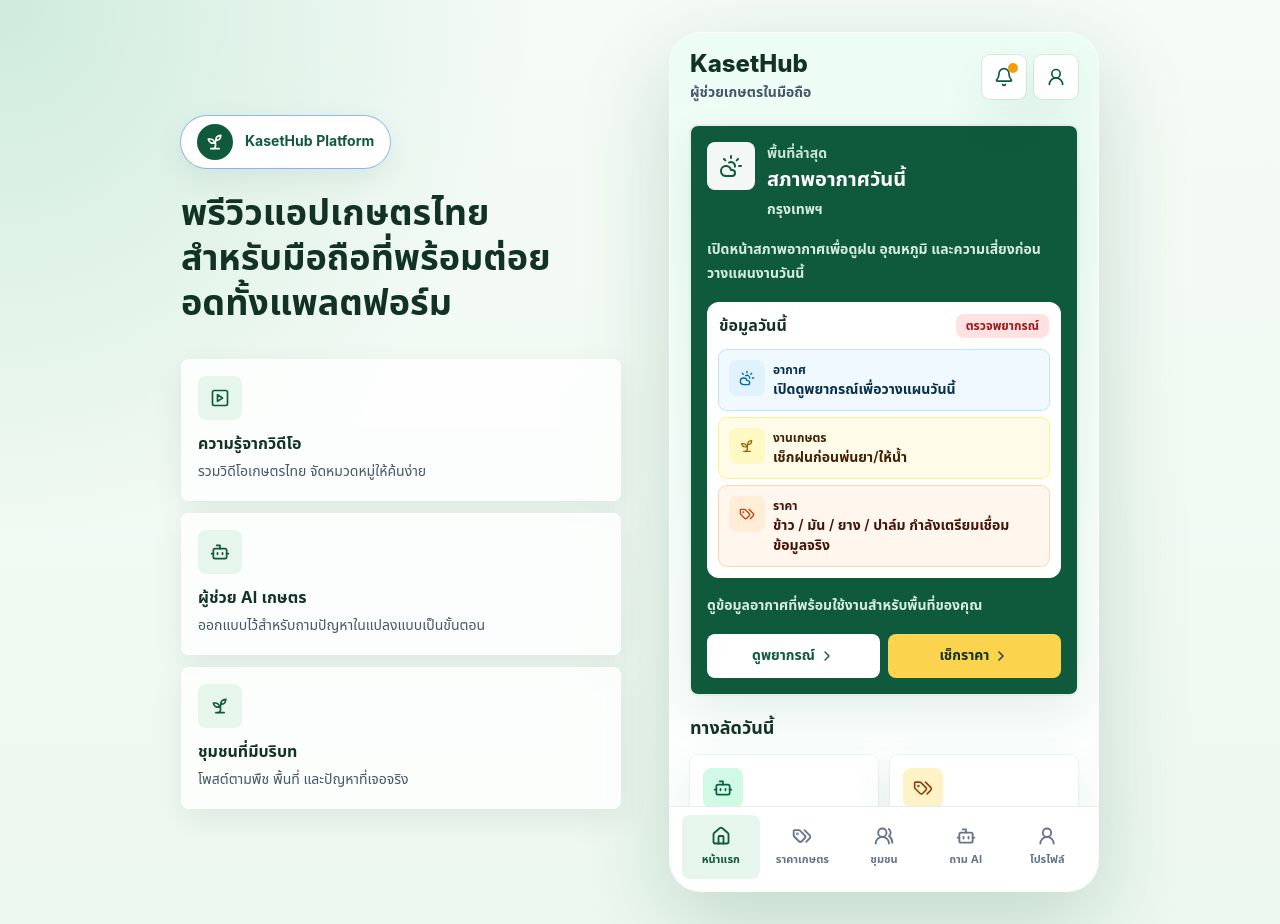
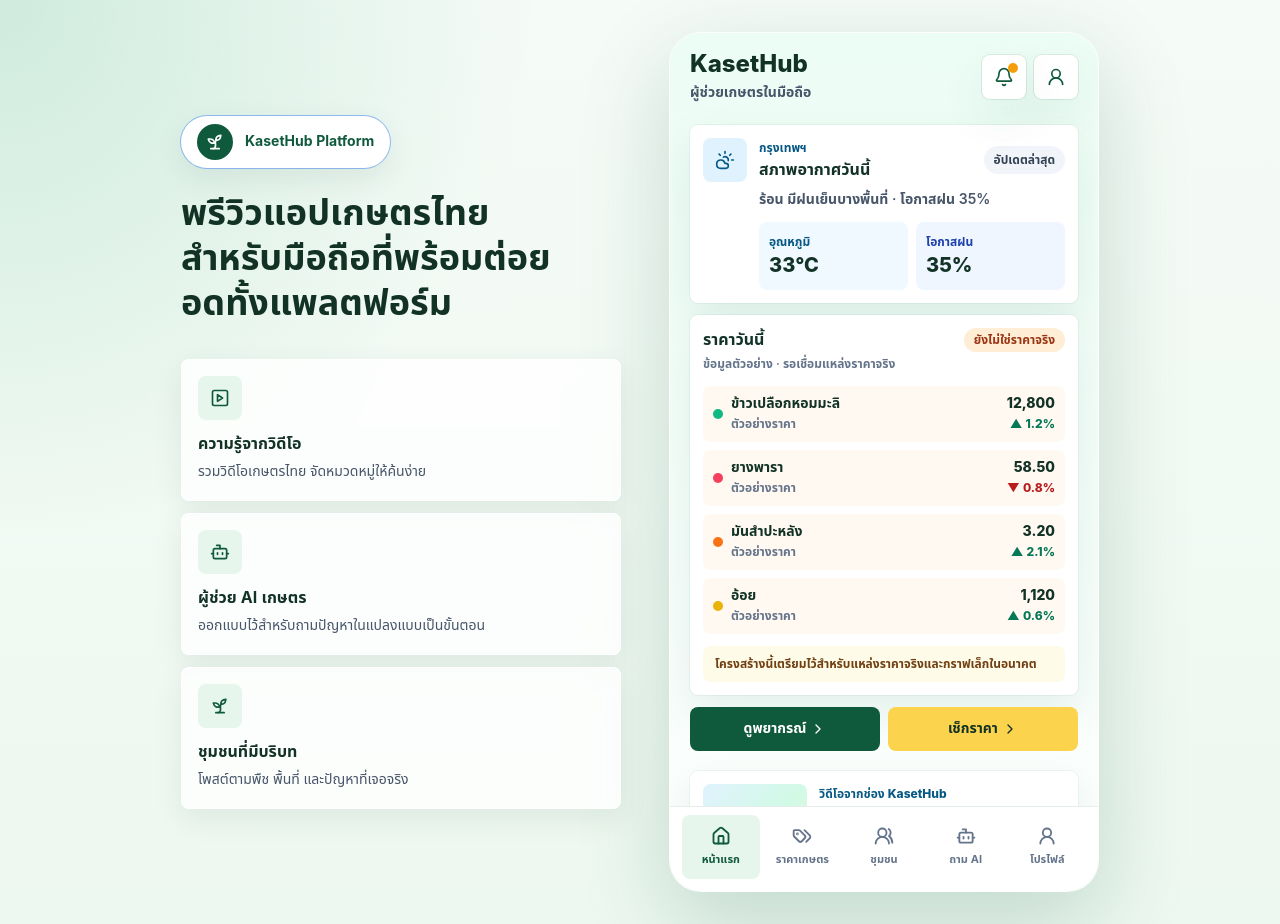
Before and after one commit to thana10-star/KasetHub-Platform, a React (Vite) app: page /app in a window 1280 px wide. Built offline with nearby package versions, Linux system fonts and the light colour scheme; no server answers.

Commit message:
style(home): polish weather price and video sections

```diff
--- a/src/routes/AppHomePage.tsx
+++ b/src/routes/AppHomePage.tsx
@@ -3,14 +3,13 @@
 import { useWeather } from '@/hooks/useWeather';
 import { buildHomeFarmHubViewModel } from '@/routes/home-farm-hub-model';
 import {
-  AlertTriangle,
   Bell,
   BookOpenCheck,
   Bot,
   Calculator,
   ChevronRight,
-  CloudRain,
   CloudSun,
+  PlaySquare,
   Sprout,
   Tags,
   UserRound,
@@ -64,7 +63,43 @@
 ] as const;
 
 const priceCategories = ['ข้าว', 'มันสำปะหลัง', 'ยางพารา', 'ปาล์มน้ำมัน'] as const;
-const dailyInsightPriceCopy = 'ข้าว / มัน / ยาง / ปาล์ม กำลังเตรียมเชื่อมข้อมูลจริง';
+const priceSnapshotItems = [
+  {
+    change: '1.2%',
+    direction: 'up',
+    dotTone: 'bg-emerald-500',
+    name: 'ข้าวเปลือกหอมมะลิ',
+    value: '12,800',
+  },
+  {
+    change: '0.8%',
+    direction: 'down',
+    dotTone: 'bg-rose-500',
+    name: 'ยางพารา',
+    value: '58.50',
+  },
+  {
+    change: '2.1%',
+    direction: 'up',
+    dotTone: 'bg-orange-500',
+    name: 'มันสำปะหลัง',
+    value: '3.20',
+  },
+  {
+    change: '0.6%',
+    direction: 'up',
+    dotTone: 'bg-yellow-500',
+    name: 'อ้อย',
+    value: '1,120',
+  },
+] as const;
+
+const latestVideoPreview = {
+  ctaHref: '/app/youtube',
+  description: 'กำลังเตรียมเชื่อมวิดีโอล่าสุดจากช่อง',
+  subtitle: 'วิดีโอจากช่อง KasetHub',
+  title: 'วิดีโอล่าสุดจากช่อง',
+} as const;
 
 function getWeatherSummary(input: { rainChancePercent: number; temperatureC: number; windKph: number }) {
   if (input.rainChancePercent >= 70) return 'ฝนมีโอกาสสูง วางแผนงานกลางแจ้งอย่างระวัง';
@@ -73,29 +108,14 @@
   return 'เหมาะสำหรับเช็กงานในไร่ก่อนเริ่มวัน';
 }
 
-function getWeatherInsightText(input: {
+function getWeatherStripSummary(input: {
   conditionLabel?: string;
-  hasWeatherValues: boolean;
+  hasWeatherDisplayValues: boolean;
   rainChancePercent: number;
-  temperatureC: number;
 }) {
-  if (!input.hasWeatherValues) return 'เปิดดูพยากรณ์เพื่อวางแผนวันนี้';
+  if (!input.hasWeatherDisplayValues) return 'เปิดดูพยากรณ์เพื่อวางแผนวันนี้';
 
-  const conditionLabel = input.temperatureC >= 35 ? 'ร้อน' : (input.conditionLabel ?? 'อากาศวันนี้');
-  return `${conditionLabel} มีโอกาสฝน ${input.rainChancePercent}%`;
-}
-
-function getFarmWorkInsight(input: {
-  hasWeatherValues: boolean;
-  rainChancePercent: number;
-  temperatureC: number;
-  windKph: number;
-}) {
-  if (!input.hasWeatherValues) return 'เช็กฝนก่อนพ่นยา/ให้น้ำ';
-  if (input.rainChancePercent >= 70) return 'เลี่ยงพ่นยาและงานกลางแจ้งหนัก';
-  if (input.windKph >= 24) return 'ลมแรง เช็กก่อนพ่นยา';
-  if (input.temperatureC >= 35) return 'จัดน้ำและพักงานหนักช่วงร้อน';
-  return 'เช็กฝนก่อนพ่นยา/ให้น้ำ';
+  return `${input.conditionLabel ?? 'อากาศวันนี้'} · โอกาสฝน ${input.rainChancePercent}%`;
 }
 
 export function AppHomePage() {
@@ -107,57 +127,14 @@
   const temperatureC = Math.round(currentWeather?.temperatureC ?? todayWeather.maxTempC);
   const windKph = Math.round(currentWeather?.windKph ?? todayWeather.windKph);
   const rainChancePercent = todayWeather.rainChancePercent;
-  const hasLiveWeatherSummary = forecast.apiStatus === 'ready' && !forecast.isFallback;
-  const hasWeatherValues =
-    hasLiveWeatherSummary && Number.isFinite(temperatureC) && Number.isFinite(rainChancePercent);
-  const hasHighRiskWeather =
-    hasWeatherValues && (rainChancePercent >= 70 || temperatureC >= 35 || windKph >= 24);
-  const needsWeatherCheck = !hasWeatherValues;
+  const hasLiveWeatherMode = forecast.apiStatus === 'ready' && !forecast.isFallback;
+  const hasWeatherDisplayValues = Number.isFinite(temperatureC) && Number.isFinite(rainChancePercent);
   const weatherSummary = getWeatherSummary({ rainChancePercent, temperatureC, windKph });
-  const weatherInsightText = getWeatherInsightText({
+  const weatherStripSummary = getWeatherStripSummary({
     conditionLabel: currentWeather?.conditionLabel ?? todayWeather.conditionLabel,
-    hasWeatherValues,
+    hasWeatherDisplayValues,
     rainChancePercent,
-    temperatureC,
   });
-  const farmWorkInsight = getFarmWorkInsight({
-    hasWeatherValues,
-    rainChancePercent,
-    temperatureC,
-    windKph,
-  });
-  const WeatherInsightIcon = hasWeatherValues && rainChancePercent >= 50 ? CloudRain : CloudSun;
-  const FarmInsightIcon = hasHighRiskWeather ? AlertTriangle : Sprout;
-  const heroStatusLabel = hasHighRiskWeather ? 'ควรระวัง' : needsWeatherCheck ? 'ตรวจพยากรณ์' : 'พร้อมวางแผน';
-  const heroStatusTone =
-    hasHighRiskWeather || needsWeatherCheck ? 'bg-red-100 text-red-800' : 'bg-emerald-100 text-emerald-800';
-  const farmInsightTone = hasHighRiskWeather
-    ? 'bg-red-50 text-red-950 ring-red-200'
-    : 'bg-yellow-50 text-yellow-950 ring-yellow-200';
-  const farmInsightIconTone = hasHighRiskWeather ? 'bg-red-100 text-red-700' : 'bg-yellow-100 text-yellow-700';
-  const dailyInsights = [
-    {
-      icon: WeatherInsightIcon,
-      iconTone: 'bg-sky-100 text-sky-700',
-      label: 'อากาศ',
-      text: weatherInsightText,
-      tone: 'bg-sky-50 text-sky-950 ring-sky-200',
-    },
-    {
-      icon: FarmInsightIcon,
-      iconTone: farmInsightIconTone,
-      label: 'งานเกษตร',
-      text: farmWorkInsight,
-      tone: farmInsightTone,
-    },
-    {
-      icon: Tags,
-      iconTone: 'bg-orange-100 text-orange-700',
-      label: 'ราคา',
-      text: dailyInsightPriceCopy,
-      tone: 'bg-orange-50 text-orange-950 ring-orange-200',
-    },
-  ] as const;
 
   return (
     <div className="min-h-full bg-gradient-to-b from-emerald-50 via-white to-kaset-mist/70">
@@ -188,76 +165,95 @@
           </div>
         </header>
 
-        <section aria-labelledby="home-weather-title">
-          <Card className="overflow-hidden bg-kaset-deep text-white">
-            <div className="grid gap-4 p-4">
+        <section aria-labelledby="home-weather-title" className="grid gap-3">
+          <Card className="overflow-hidden border border-sky-100 bg-white p-3 shadow-card">
             <div className="flex items-start gap-3">
-                <span className="grid h-12 w-12 shrink-0 place-items-center rounded-lg bg-white/95 text-kaset-deep">
-                  <CloudSun aria-hidden="true" className="h-6 w-6" />
+              <span className="grid h-11 w-11 shrink-0 place-items-center rounded-lg bg-sky-100 text-sky-800">
+                <CloudSun aria-hidden="true" className="h-5 w-5" />
               </span>
               <div className="min-w-0 flex-1">
-                  <p className="text-sm font-bold leading-6 text-emerald-50/85">พื้นที่ล่าสุด</p>
-                  <h2 id="home-weather-title" className="text-xl font-extrabold leading-7">
+                <div className="flex flex-wrap items-center justify-between gap-2">
+                  <div className="min-w-0">
+                    <p className="break-words text-xs font-extrabold leading-5 text-sky-800">
+                      {forecast.location.label}
+                    </p>
+                    <h2 id="home-weather-title" className="text-base font-extrabold leading-6 text-kaset-ink">
                       สภาพอากาศวันนี้
                     </h2>
-                  <p className="mt-1 break-words text-sm font-semibold leading-6 text-emerald-50/90">
-                    {forecast.location.label}
+                  </div>
+                  <span
+                    className={`inline-flex min-h-7 shrink-0 items-center gap-1.5 rounded-full px-2.5 text-xs font-extrabold ${
+                      hasLiveWeatherMode ? 'bg-emerald-100 text-emerald-800' : 'bg-slate-100 text-slate-700'
+                    }`}
+                  >
+                    {hasLiveWeatherMode ? <span className="h-2 w-2 rounded-full bg-emerald-500 animate-pulse" /> : null}
+                    {hasLiveWeatherMode ? 'LIVE' : 'อัปเดตล่าสุด'}
+                  </span>
+                </div>
+                <p className="mt-2 break-words text-sm font-semibold leading-5 text-slate-600">
+                  {weatherStripSummary}
+                </p>
+                <div className="mt-3 grid grid-cols-2 gap-2">
+                  <div className="rounded-lg bg-sky-50 p-2.5">
+                    <p className="text-xs font-extrabold leading-5 text-sky-800">อุณหภูมิ</p>
+                    <p className="text-xl font-extrabold leading-7 text-kaset-ink">
+                      {hasWeatherDisplayValues ? `${temperatureC}°C` : '--'}
+                    </p>
+                  </div>
+                  <div className="rounded-lg bg-blue-50 p-2.5">
+                    <p className="text-xs font-extrabold leading-5 text-blue-800">โอกาสฝน</p>
+                    <p className="text-xl font-extrabold leading-7 text-kaset-ink">
+                      {hasWeatherDisplayValues ? `${rainChancePercent}%` : '--'}
                     </p>
                   </div>
                 </div>
-
-              {hasWeatherValues ? (
-                <div className="grid grid-cols-2 gap-2">
-                  <div className="rounded-lg bg-white/12 p-3">
-                    <p className="text-xs font-bold leading-5 text-emerald-50/80">อุณหภูมิ</p>
-                    <p className="text-2xl font-extrabold leading-8">{temperatureC}°C</p>
-                  </div>
-                  <div className="rounded-lg bg-white/12 p-3">
-                    <p className="text-xs font-bold leading-5 text-emerald-50/80">โอกาสฝน</p>
-                    <p className="text-2xl font-extrabold leading-8">{rainChancePercent}%</p>
               </div>
             </div>
-              ) : (
-                <p className="text-sm font-semibold leading-6 text-emerald-50/90">
-                  เปิดหน้าสภาพอากาศเพื่อดูฝน อุณหภูมิ และความเสี่ยงก่อนวางแผนงานวันนี้
+          </Card>
+
+          <Card className="overflow-hidden border border-orange-100 bg-white p-3 shadow-card">
+            <div className="flex items-start justify-between gap-3">
+              <div className="min-w-0">
+                <h2 id="home-price-snapshot-title" className="text-base font-extrabold leading-6 text-kaset-ink">
+                  ราคาวันนี้
+                </h2>
+                <p className="mt-0.5 text-xs font-semibold leading-5 text-slate-500">
+                  ข้อมูลตัวอย่าง · รอเชื่อมแหล่งราคาจริง
                 </p>
-              )}
-
-              <div className="rounded-xl bg-white p-3 text-kaset-ink">
-                <div className="flex items-center justify-between gap-3">
-                  <h3 className="text-base font-extrabold leading-6">ข้อมูลวันนี้</h3>
-                  <span className={`rounded-lg px-2.5 py-1 text-xs font-extrabold ${heroStatusTone}`}>
-                    {heroStatusLabel}
+              </div>
+              <span className="shrink-0 rounded-full bg-orange-100 px-2.5 py-1 text-xs font-extrabold text-orange-800">
+                ยังไม่ใช่ราคาจริง
               </span>
             </div>
             <div className="mt-3 grid gap-2">
-                  {dailyInsights.map((insight) => {
-                    const Icon = insight.icon;
+              {priceSnapshotItems.map((item) => {
+                const isUp = item.direction === 'up';
 
                 return (
-                      <div className={`flex items-start gap-2 rounded-lg p-2.5 ring-1 ${insight.tone}`} key={insight.label}>
-                        <span className={`grid h-9 w-9 shrink-0 place-items-center rounded-lg ${insight.iconTone}`}>
-                          <Icon aria-hidden="true" className="h-4 w-4" />
-                        </span>
+                  <div className="grid grid-cols-[auto_minmax(0,1fr)_auto] items-center gap-2 rounded-lg bg-orange-50/70 px-2.5 py-2" key={item.name}>
+                    <span className={`h-2.5 w-2.5 rounded-full ${item.dotTone}`} />
                     <div className="min-w-0">
-                          <p className="text-xs font-extrabold leading-5">{insight.label}</p>
-                          <p className="break-words text-sm font-semibold leading-5">{insight.text}</p>
+                      <p className="break-words text-sm font-extrabold leading-5 text-kaset-ink">{item.name}</p>
+                      <p className="text-xs font-semibold leading-5 text-slate-500">ตัวอย่างราคา</p>
+                    </div>
+                    <div className="text-right">
+                      <p className="text-sm font-extrabold leading-5 text-kaset-ink">{item.value}</p>
+                      <p className={`text-xs font-extrabold leading-5 ${isUp ? 'text-emerald-700' : 'text-red-700'}`}>
+                        {isUp ? '▲' : '▼'} {item.change}
+                      </p>
                     </div>
                   </div>
                 );
               })}
             </div>
-              </div>
-
-              <div className="flex flex-wrap items-center gap-2">
-                <p className="min-w-0 flex-1 text-sm font-semibold leading-6 text-emerald-50/90">
-                  {hasWeatherValues ? weatherSummary : 'ดูข้อมูลอากาศที่พร้อมใช้งานสำหรับพื้นที่ของคุณ'}
+            <p className="mt-3 rounded-lg bg-yellow-50 px-3 py-2 text-xs font-semibold leading-5 text-yellow-900">
+              โครงสร้างนี้เตรียมไว้สำหรับแหล่งราคาจริงและกราฟเล็กในอนาคต
             </p>
-              </div>
+          </Card>
 
           <div className="grid grid-cols-2 gap-2">
             <Link
-                  className="inline-flex min-h-11 items-center justify-center gap-1 rounded-lg bg-white px-3 text-sm font-extrabold text-kaset-deep"
+              className="inline-flex min-h-11 items-center justify-center gap-1 rounded-lg bg-kaset-deep px-3 text-sm font-extrabold text-white"
               to="/app/weather"
             >
               ดูพยากรณ์
@@ -268,6 +264,32 @@
               to="/app/prices"
             >
               เช็กราคา
+              <ChevronRight aria-hidden="true" className="h-4 w-4" />
+            </Link>
+          </div>
+
+          <p className="sr-only">{weatherSummary}</p>
+        </section>
+
+        <section aria-labelledby="home-video-title">
+          <Card className="overflow-hidden p-0">
+            <div className="grid grid-cols-[104px_minmax(0,1fr)] gap-3 p-3">
+              <div className="grid min-h-[116px] place-items-center rounded-lg bg-gradient-to-br from-sky-100 via-emerald-100 to-orange-100 text-kaset-deep">
+                <PlaySquare aria-hidden="true" className="h-10 w-10" />
+              </div>
+              <div className="min-w-0 self-center">
+                <p className="text-xs font-extrabold leading-5 text-sky-800">{latestVideoPreview.subtitle}</p>
+                <h2 id="home-video-title" className="break-words text-base font-extrabold leading-6 text-kaset-ink">
+                  {latestVideoPreview.title}
+                </h2>
+                <p className="mt-1 break-words text-sm font-semibold leading-5 text-slate-600">
+                  {latestVideoPreview.description}
+                </p>
+                <Link
+                  className="mt-3 inline-flex min-h-10 items-center justify-center gap-1 rounded-lg bg-kaset-deep px-3 text-sm font-extrabold text-white"
+                  to={latestVideoPreview.ctaHref}
+                >
+                  ดูวิดีโอ
                   <ChevronRight aria-hidden="true" className="h-4 w-4" />
                 </Link>
               </div>
```
Also changed, not shown: reports/milestones/M116_9_HOME_HERO_PRICE_VIDEO_POLISH_REPORT.md (added, +81 -0 lines), 3 other files (tests, documents, lock files or other folders). Lines whose indentation alone changed are shown as unchanged.
